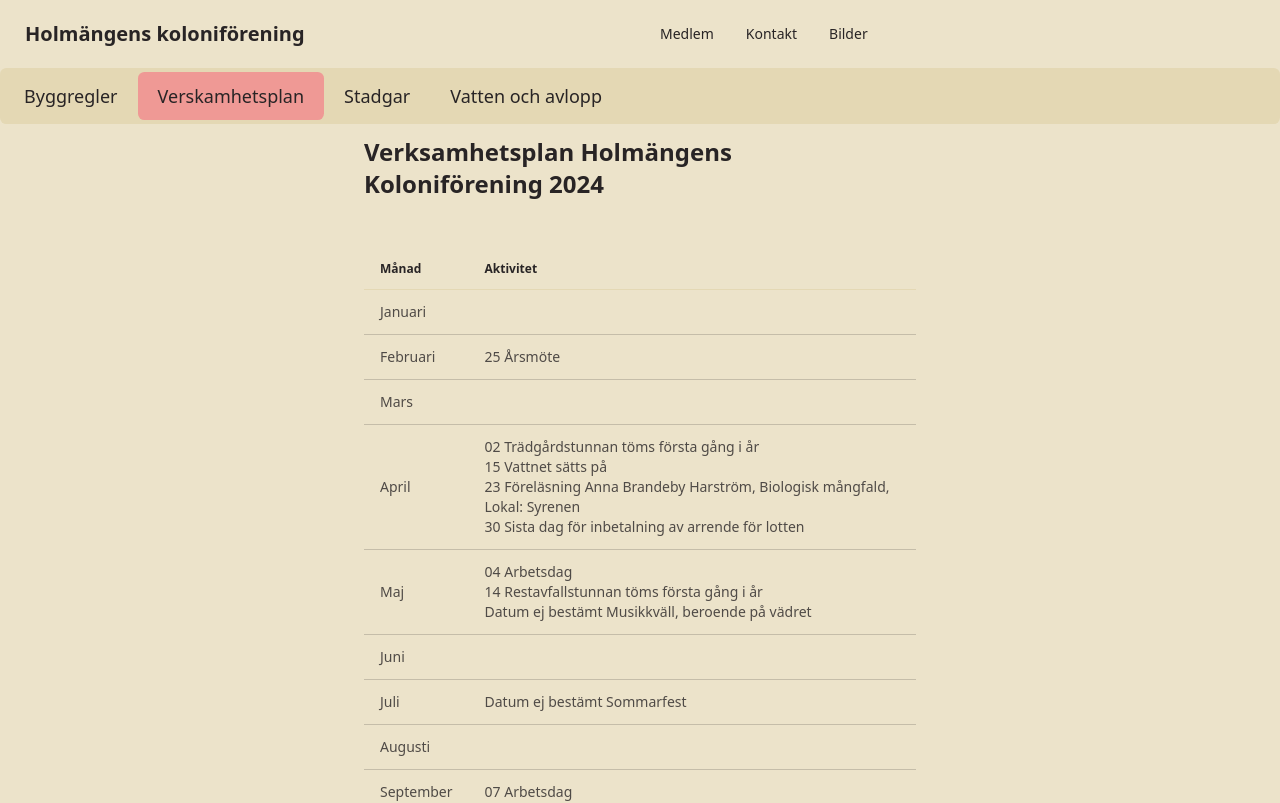
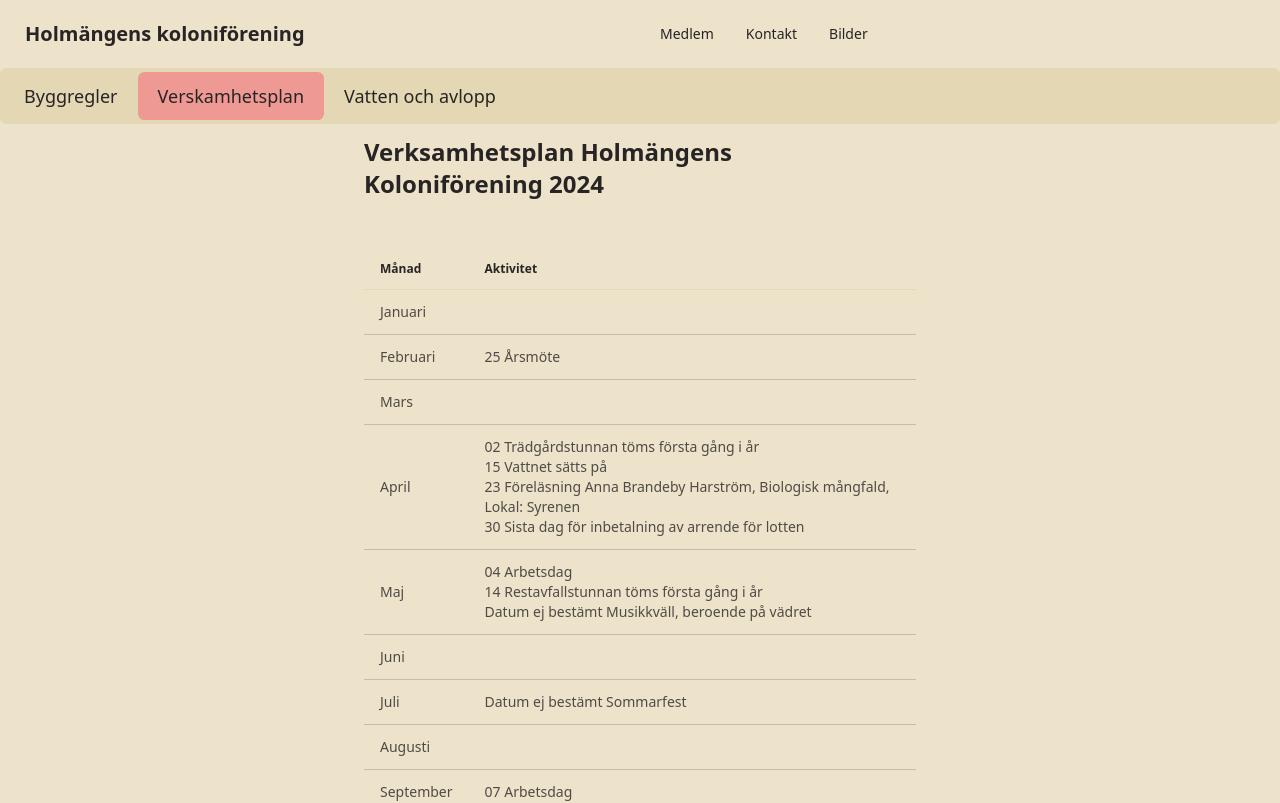
Before and after one commit to risie/lotten, a Next.js app: page /verksamhetsplan in a window 1280 px wide. Shown: the top 803 px of the page. Built offline with nearby package versions, Linux system fonts and the light colour scheme.

Commit message:
feat: remove stadgar page

```diff
--- a/src/app/(medlem)/layout.tsx
+++ b/src/app/(medlem)/layout.tsx
@@ -5,7 +5,6 @@ import { usePathname } from "next/navigation";
 enum Paths {
   BYGGREGLER = "/byggregler",
   VATTEN_OCH_AVLOPP = "/vatten-och-avlopp",
-  STADGAR = "/stadgar",
   VERKSAMHETSPLAN = "/verksamhetsplan",
 }
 
@@ -33,11 +32,6 @@ export default function MembersLayout({
             Verskamhetsplan
           </Link>
         </li>
-        <li className={`tab ${isTabActive(Paths.STADGAR, currentPath)}`}>
-          <Link href={Paths.STADGAR} role="tab">
-            Stadgar
-          </Link>
-        </li>
         <li
           className={`tab ${isTabActive(Paths.VATTEN_OCH_AVLOPP, currentPath)}`}
         >
--- a/src/app/(medlem)/stadgar/page.tsx
+++ /dev/null
@@ -1,10 +0,0 @@
-export default function Stadgar() {
-  return (
-    <section className="flex flex-col max-w-xl mx-auto p-3 prose">
-      <article>
-        <h2 className="text-2xl font-bold">Stadgar</h2>
-        <p>stadgar</p>
-      </article>
-    </section>
-  );
-}
```
